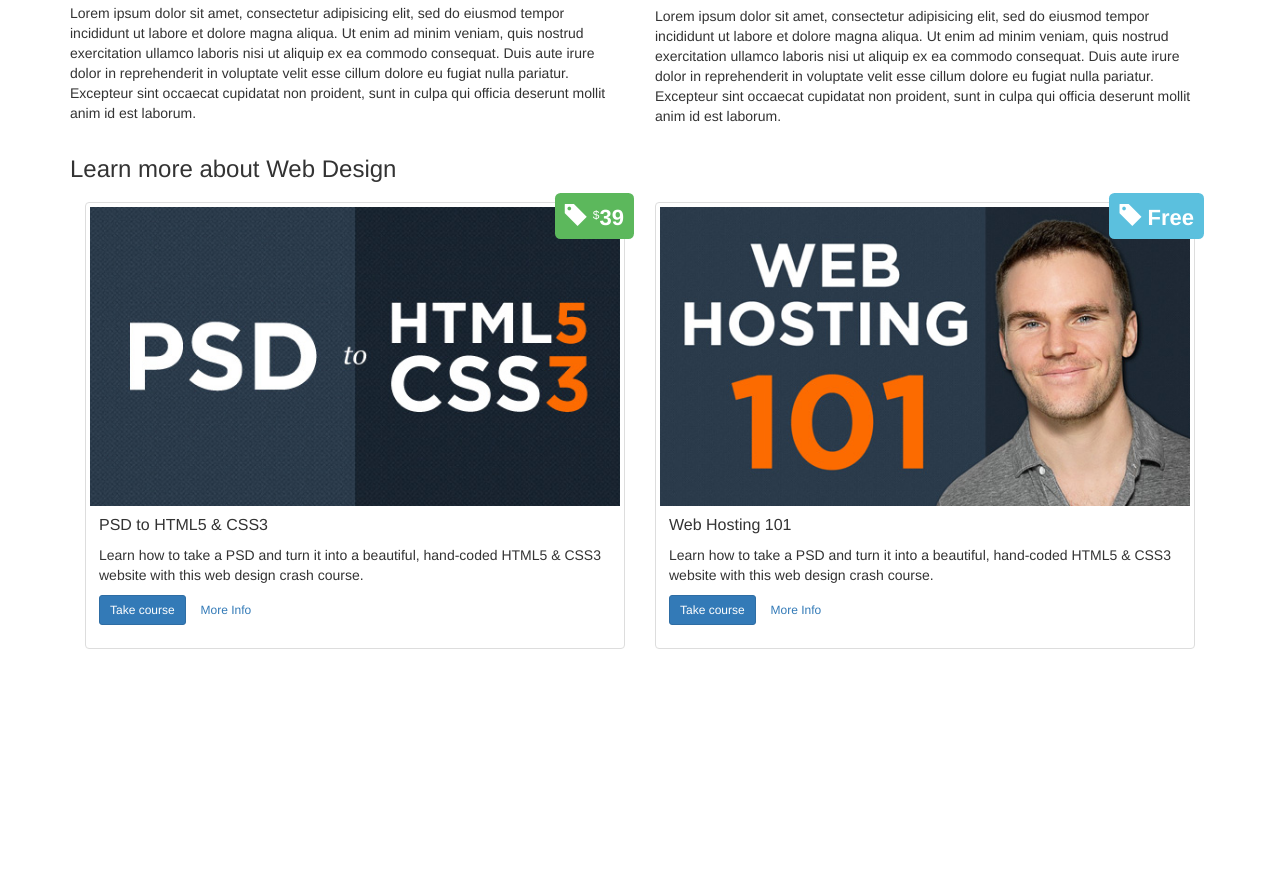
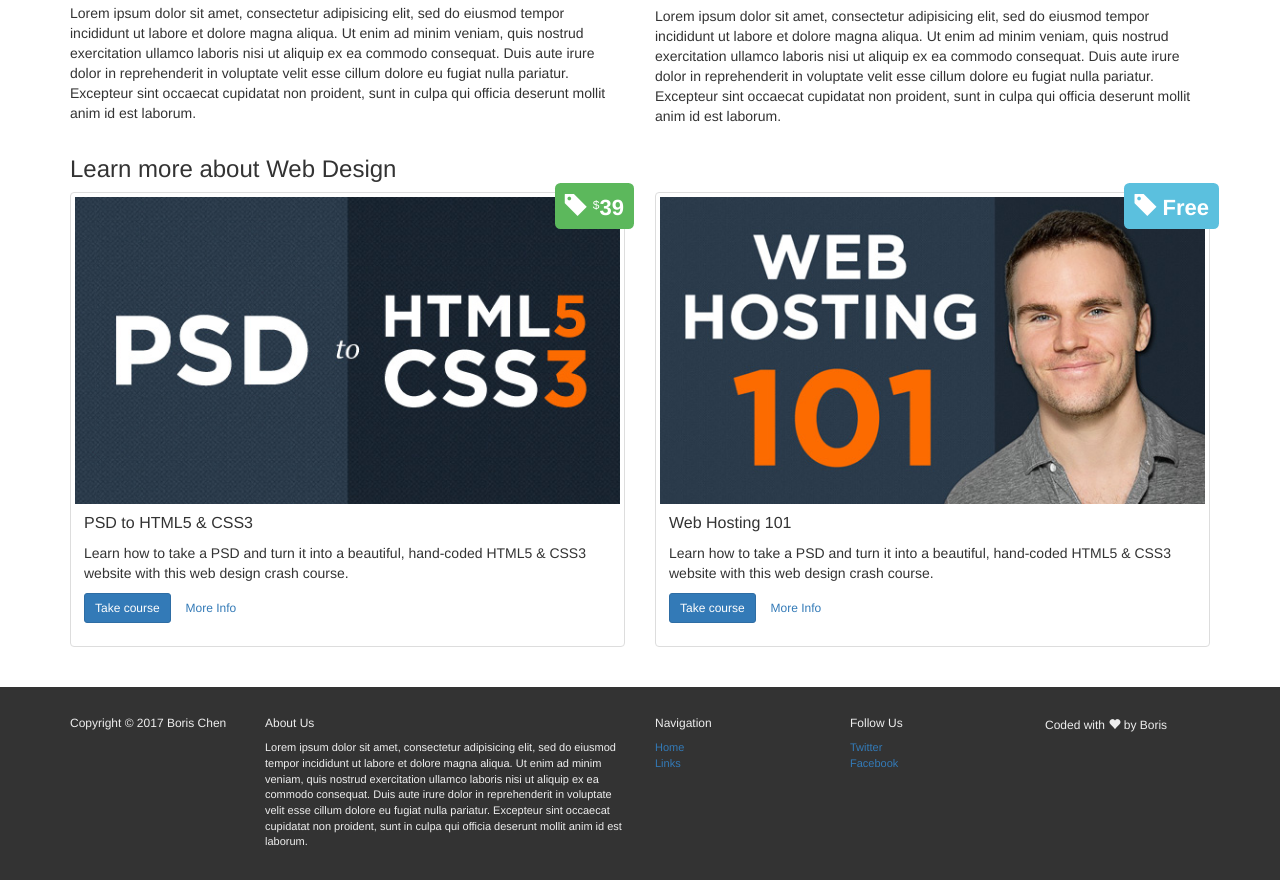
Before and after one commit to borisitod/bootstrap3, a plain HTML site: page index.html in a window 1280 px wide. Shown: the part 1845-2725 px from the top of the page. Before the commit the page ends 2534 px from the top, so only its background shows below. Drawn offline with nearby package versions, Linux system fonts and the light colour scheme.

Commit message:
fix the morecousrse css bug

```diff
--- a/includes/css/styles.css
+++ b/includes/css/styles.css
@@ -24,6 +24,13 @@ Notes:	 Hand coded for bootstrap
 #inputMessage {
     margin-bottom: 15px;
 }
+
+footer {
+    background:  #333;
+    color: #eee;
+    font-size: 11px;
+    padding: 20px;
+}
 /* --------------------------------------
    Typography
    -------------------------------------- */
@@ -41,7 +48,10 @@ Notes:	 Hand coded for bootstrap
     margin-top: 0;
 }
 
-.l
+ul.unstyled {
+    list-style: none;
+    padding: 0;
+}
 
 
 /* --------------------------------------
--- a/index.html
+++ b/index.html
@@ -337,10 +337,11 @@
 
 		<div class="row" id="moreCourses">
 
-			<div class="col-md-12">
+			<div class="col-sm-12">
 				<h3>Learn more about Web Design</h3>
+			</div>
 			<div class="thumbnails row">
-					<div class="col-md-6">
+				<div class="col-sm-6">
 					<div class="thumbnail">
 						<img src="images/item_psd2html5.jpg" alt="PSD to HTML5">
 						<div class="label label-success price">
@@ -355,7 +356,7 @@
 					</div>
 				</div>
 
-					<div class="col-md-6">
+				<div class="col-sm-6">
 					<div class="thumbnail">
 						<img src="images/item_webhosting101.jpg" alt="Web Hosting 101">
 
@@ -372,13 +373,48 @@
 					</div>
 				</div>
 			</div>
-			</div>
+
 
 		</div> <!-- end moreCourses -->
 
 	</div>
 
 	<footer>
+
+		<div class="container">
+			<div class="row">
+				<div class="col-sm-2">
+					<h6>Copyright &copy; 2017 Boris Chen</h6>
+				</div>
+
+				<div class="col-sm-4">
+					<h6>About Us</h6>
+					<p>Lorem ipsum dolor sit amet, consectetur adipisicing elit, sed do eiusmod tempor incididunt ut labore et dolore magna aliqua. Ut enim ad minim veniam, quis nostrud exercitation ullamco laboris nisi ut aliquip ex ea commodo consequat. Duis aute irure dolor in reprehenderit in voluptate velit esse cillum dolore eu fugiat nulla pariatur. Excepteur sint occaecat cupidatat non proident, sunt in culpa qui officia deserunt mollit anim id est laborum.</p>
+				</div>
+
+				<div class="col-sm-2">
+					<h6>Navigation</h6>
+					<ul class="unstyled">
+						<li><a href="">Home</a></li>
+						<li><a href="">Links</a></li>
+					</ul>
+				</div>
+
+				<div class="col-sm-2">
+
+					<h6>Follow Us</h6>
+					<ul class="unstyled">
+						<li><a href="">Twitter</a></li>
+						<li><a href="">Facebook</a></li>
+					</ul>
+
+				</div>
+
+				<div class="col-sm-2">
+					<h6>Coded with <span class="glyphicon glyphicon-heart"></span> by Boris</h6>
+				</div>
+			</div>
+		</div>
 
 	</footer>
 
```
Lines whose indentation alone changed are shown as unchanged.
